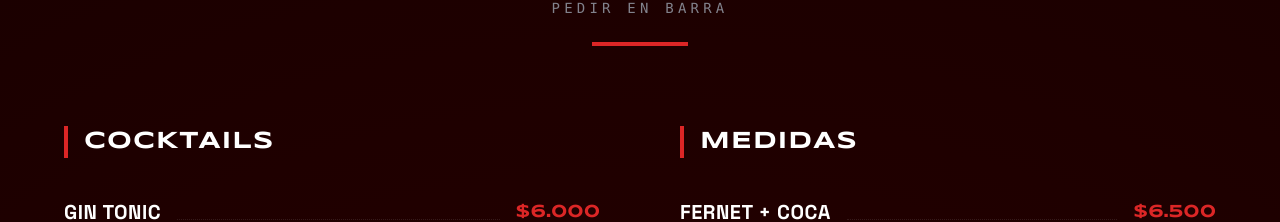
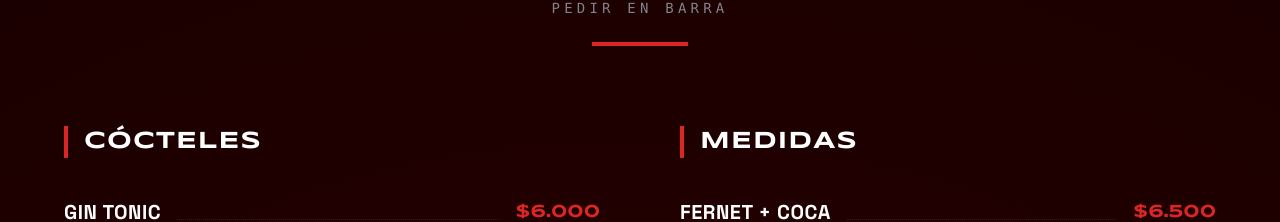
Before and after one commit to jubertorello/eter-bar, a React (Vite) app: page / in a window 1280 px wide. Shown: the part 1576-1798 px from the top of the page. Built offline with nearby package versions, Linux system fonts and the light colour scheme.

Commit message:
fix: Corrected "COCKTAILS" category name to "CÓCTELES" across all relevant files and definitions.

```diff
--- a/App.tsx
+++ b/App.tsx
@@ -18,7 +18,7 @@ import { OPENING_HOURS, PROMOS, WIFI_DATA, LOCATION_DATA, CONTACT_DATA } from '.
 import { MENU_ITEMS } from './MENU_ITEMS';
 
 const App: React.FC = () => {
-  const categories = ['COCKTAILS', 'MEDIDAS', 'JARRAS', 'CERVEZAS', 'VINOS', 'OTROS'] as const;
+  const categories = ['CÓCTELES', 'MEDIDAS', 'JARRAS', 'CERVEZAS', 'VINOS', 'OTROS'] as const;
 
   return (
     <div className="min-h-screen bg-nebula text-white selection:bg-red-600 selection:text-white">
--- a/MENU_ITEMS.ts
+++ b/MENU_ITEMS.ts
@@ -2,18 +2,18 @@ import { DrinkItem } from './types';
 
 
 export const MENU_ITEMS: DrinkItem[] = [
-    // COCKTAILS
-    { id: 'cv1', name: 'Gin Tonic', description: 'Neutro, Frutos Rojos, Naranja', price: '$6.000', category: 'COCKTAILS' },
-    { id: 'cv2', name: 'Aperol Spritz', description: 'Clásico con rodaja de naranja y soda', price: '$6.500', category: 'COCKTAILS' },
-    { id: 'cv8', name: 'Mojito Malibu', description: 'Ron Malibu, menta y limón', price: '$6.500', category: 'COCKTAILS' },
-    { id: 'cv9', name: 'Mojito Frutos rojos', description: 'Ron Malibu, menta y limón + frutos rojos', price: '$6.500', category: 'COCKTAILS' },
-    { id: 'cv11', name: 'Negroni', description: 'Campari, Vermut, Gin y rodaja de naranja', price: '$5.000', category: 'COCKTAILS' },
-    { id: 'cv12', name: 'Eter Special', description: 'Absolut regular, Granadina, Jugo de arándanos, Sprite y rodajas de frutilla.', price: '$7.000', category: 'COCKTAILS' },
-    { id: 'cv13', name: 'Hi-Fi', description: 'Smirnoff, refresco de naranja, jugo de limón', price: '$7.000', category: 'COCKTAILS' },
-    { id: 'cv14', name: 'Cuba Libre', description: 'Ron dorado, coca-cola y jugo de limón', price: '$6.500', category: 'COCKTAILS' },
-    { id: 'cv15', name: 'Azulito', description: 'Smirnoff, jugo de limón, powerade, sprite', price: '$7.000', category: 'COCKTAILS' },
-    { id: 'cv17', name: 'Campari Tonic', description: 'Campari con tónica y rodaja de limón', price: '$6.500', category: 'COCKTAILS' },
-    { id: 'cv18', name: 'Moscow Mule', description: 'Dos trago y sabes que me pongo bellaco', price: 'PRÓXIMAMENTE', category: 'COCKTAILS' },
+    // CÓCTELES
+    { id: 'cv1', name: 'Gin Tonic', description: 'Neutro, Frutos Rojos, Naranja', price: '$6.000', category: 'CÓCTELES' },
+    { id: 'cv2', name: 'Aperol Spritz', description: 'Clásico con rodaja de naranja y soda', price: '$6.500', category: 'CÓCTELES' },
+    { id: 'cv8', name: 'Mojito Malibu', description: 'Ron Malibu, menta y limón', price: '$6.500', category: 'CÓCTELES' },
+    { id: 'cv9', name: 'Mojito Frutos rojos', description: 'Ron Malibu, menta y limón + frutos rojos', price: '$6.500', category: 'CÓCTELES' },
+    { id: 'cv11', name: 'Negroni', description: 'Campari, Vermut, Gin y rodaja de naranja', price: '$5.000', category: 'CÓCTELES' },
+    { id: 'cv12', name: 'Eter Special', description: 'Absolut regular, Granadina, Jugo de arándanos, Sprite y rodajas de frutilla.', price: '$7.000', category: 'CÓCTELES' },
+    { id: 'cv13', name: 'Hi-Fi', description: 'Smirnoff, refresco de naranja, jugo de limón', price: '$7.000', category: 'CÓCTELES' },
+    { id: 'cv14', name: 'Cuba Libre', description: 'Ron dorado, coca-cola y jugo de limón', price: '$6.500', category: 'CÓCTELES' },
+    { id: 'cv15', name: 'Azulito', description: 'Smirnoff, jugo de limón, powerade, sprite', price: '$7.000', category: 'CÓCTELES' },
+    { id: 'cv17', name: 'Campari Tonic', description: 'Campari con tónica y rodaja de limón', price: '$6.500', category: 'CÓCTELES' },
+    { id: 'cv18', name: 'Moscow Mule', description: 'Dos trago y sabes que me pongo bellaco', price: 'PRÓXIMAMENTE', category: 'CÓCTELES' },
 
     // MEDIDAS
     { id: 'cv3', name: 'Fernet + Coca', description: 'Medida Fernet + Botella coca', price: '$6.500', category: 'MEDIDAS' },
--- a/constants.ts
+++ b/constants.ts
@@ -3,19 +3,19 @@ import { DrinkItem, OpeningHour, Promo } from './types';
 
 export const MENU_ITEMS: DrinkItem[] = [
   // COPAS/VASOS
-  { id: 'cv1', name: 'Gin Tonic', description: 'Neutro, Frutos Rojos, Naranja', price: '$6.000', category: 'COCKTAILS' },
-  { id: 'cv2', name: 'Aperol Spritz', description: 'Clásico con rodaja de naranja y soda', price: '$6.500', category: 'COCKTAILS' },
+  { id: 'cv1', name: 'Gin Tonic', description: 'Neutro, Frutos Rojos, Naranja', price: '$6.000', category: 'CÓCTELES' },
+  { id: 'cv2', name: 'Aperol Spritz', description: 'Clásico con rodaja de naranja y soda', price: '$6.500', category: 'CÓCTELES' },
   { id: 'cv3', name: 'Fernet + Coca', description: 'Medida Fernet + Botella coca', price: '$6.500', category: 'MEDIDAS' },
   { id: 'cv4', name: 'Fernet solo', description: 'Medida Fernet', price: '$3.500', category: 'MEDIDAS' },
   { id: 'cv5', name: 'Smirnoff + Speed', description: 'Frutos Rojos, Citric, Tropical', price: '$6.000', category: 'MEDIDAS' },
   { id: 'cv6', name: 'Absolut + Speed', description: 'Vodka premium con energizante', price: '$9.500', category: 'MEDIDAS' },
   { id: 'cv7', name: 'Jagger + Speed', description: 'Jägermeister con energizante', price: '$9.000', category: 'MEDIDAS' },
-  { id: 'cv8', name: 'Mojito Malibu', description: 'Ron Malibu, menta y limón', price: '$6.500', category: 'COCKTAILS' },
-  { id: 'cv9', name: 'Mojito Frutos rojos', description: 'Ron Malibu, menta y limón + frutos rojos', price: '$6.500', category: 'COCKTAILS' },
+  { id: 'cv8', name: 'Mojito Malibu', description: 'Ron Malibu, menta y limón', price: '$6.500', category: 'CÓCTELES' },
+  { id: 'cv9', name: 'Mojito Frutos rojos', description: 'Ron Malibu, menta y limón + frutos rojos', price: '$6.500', category: 'CÓCTELES' },
   { id: 'cv10', name: 'Vermut + Soda', description: 'El clásico de siempre', price: '$4.000', category: 'MEDIDAS' },
-  { id: 'cv11', name: 'Negroni', description: 'Campari, Vermut, Gin y rodaja de naranja', price: '$5.000', category: 'COCKTAILS' },
-  { id: 'cv12', name: 'Eter Special', description: 'Absolut regular, Granadina, Jugo de arándanos, Sprite y rodajas de frutilla.', price: '$7.000', category: 'COCKTAILS' },
-  { id: 'cv13', name: 'Moscow Mule', description: 'Dos trago y sabes que me pongo bellaco', price: 'PRÓXIMAMENTE', category: 'COCKTAILS' },
+  { id: 'cv11', name: 'Negroni', description: 'Campari, Vermut, Gin y rodaja de naranja', price: '$5.000', category: 'CÓCTELES' },
+  { id: 'cv12', name: 'Eter Special', description: 'Absolut regular, Granadina, Jugo de arándanos, Sprite y rodajas de frutilla.', price: '$7.000', category: 'CÓCTELES' },
+  { id: 'cv13', name: 'Moscow Mule', description: 'Dos trago y sabes que me pongo bellaco', price: 'PRÓXIMAMENTE', category: 'CÓCTELES' },
   { id: 'cv19', name: 'Sky Cosmic + Speed', description: 'Medida de Sky Cosmic con energizante', price: '$7.000', category: 'MEDIDAS' },
 
   // JARRAS
--- a/types.ts
+++ b/types.ts
@@ -4,7 +4,7 @@ export interface DrinkItem {
   name: string;
   description: string;
   price: string;
-  category: 'COCKTAILS' | 'MEDIDAS' | 'JARRAS' | 'CERVEZAS' | 'VINOS' | 'OTROS';
+  category: 'CÓCTELES' | 'MEDIDAS' | 'JARRAS' | 'CERVEZAS' | 'VINOS' | 'OTROS';
 }
 
 export interface OpeningHour {
```
